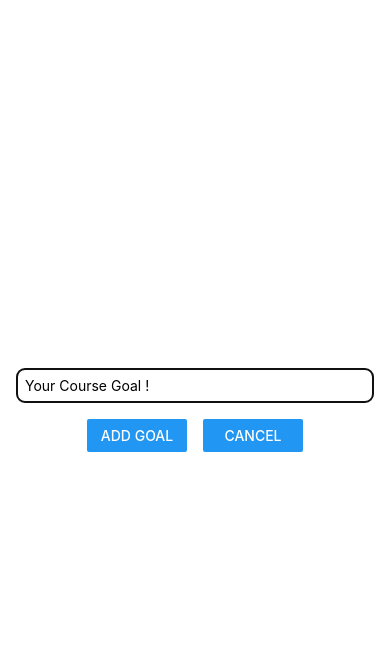
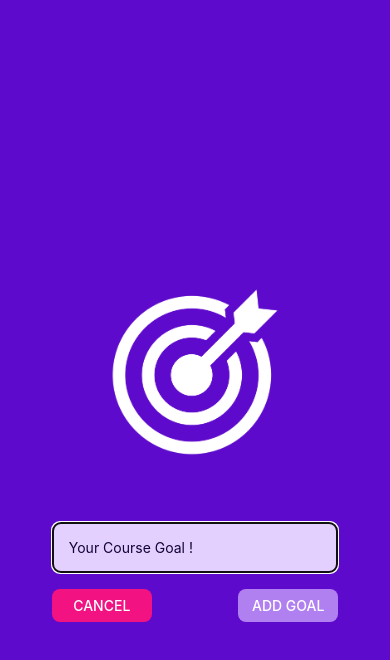
Before and after one commit to SSS-Monocept/Goals-App, a React Native app: screen / in a window 390 px wide. Both pictures are taken after a click on the button "ADD NEW GOAL". Shown: the top 660 px of the page. Built offline with nearby package versions, Linux system fonts and the light colour scheme.

Commit message:
Adding Finishing Touches

```diff
--- a/App.js
+++ b/App.js
@@ -2,6 +2,7 @@ import { useState } from "react";
 import GoalItem from "./components/GoalItem";
 import GoalInput from "./components/GoalInput";
 import { StyleSheet, View, FlatList, Button } from "react-native";
+import { StatusBar } from "expo-status-bar";
 
 export default function App() {
   //Task 2: To manage the list of course goals
@@ -37,6 +38,8 @@ export default function App() {
   }
 
   return (
+    <>
+      <StatusBar style="light" />
       <View style={styles.appContainer}>
         {/*
       1. By defalut the parent container will only take the minimum amount of space required to hold the children
@@ -75,6 +78,7 @@ export default function App() {
         We now dont map our data manually, for flatlist*/}
         </View>
       </View>
+    </>
   );
 }
 
@@ -83,8 +87,10 @@ const styles = StyleSheet.create({
     flex: 1, //Enables the outter/parent container to take all the available screeen
     paddingTop: 50,
     paddingHorizontal: 16,
+    backgroundColor: "#1e085a",
   },
   goalsContainer: {
     flex: 6,
+    marginTop: 10,
   },
 });
--- a/components/GoalInput.js
+++ b/components/GoalInput.js
@@ -1,4 +1,11 @@
-import { View, TextInput, Button, StyleSheet, Modal } from "react-native";
+import {
+  View,
+  TextInput,
+  Button,
+  StyleSheet,
+  Modal,
+  Image,
+} from "react-native";
 import { useState } from "react";
 
 function GoalInput(props) {
@@ -18,6 +25,14 @@ function GoalInput(props) {
     //Aftert that t
     <Modal visible={props.visible} animationType="slide">
       <View style={styles.inputContainer}>
+        {/* To add an image we are supposed to call require("Realative Path")
+            We r currently in components folder => .. => to move up
+            then move to assets => images => goal.png
+        */}
+        <Image
+          source={require("../assets/images/goal.png")}
+          style={styles.images}
+        />
         <TextInput
           style={styles.textInput}
           placeholder="Your Course Goal !"
@@ -26,10 +41,14 @@ function GoalInput(props) {
         />
         <View style={styles.buttonContainer}>
           <View style={styles.button}>
-            <Button title="Add Goal" onPress={addGoalHandler} />
+            <Button title="Cancel" onPress={props.onCancel} color={"#f31282"} />
           </View>
           <View style={styles.button}>
-            <Button title="Cancel" onPress={props.onCancel} />
+            <Button
+              title="Add Goal"
+              onPress={addGoalHandler}
+              color={"#b180f0"}
+            />
           </View>
         </View>
       </View>
@@ -45,24 +64,32 @@ const styles = StyleSheet.create({
     flexDirection: "column",
     justifyContent: "center",
     alignItems: "center",
-    marginBottom: 24,
-    borderBottomWidth: 1,
-    borderBottomColor: "#cccccc",
+    backgroundColor: "#5e0acc",
     padding: 16,
   },
   textInput: {
     borderWidth: 1,
-    borderColor: "#cccccc",
-    width: "100%",
-    padding: 8,
+    borderColor: "#e4d0ff",
+    backgroundColor: "#e4d0ff",
+    color: "#120438",
+    width: "80%",
+    padding: 16,
     borderRadius: 8,
   },
   buttonContainer: {
     flexDirection: "row",
     marginTop: 16,
+    width: "80%",
+    justifyContent: "space-between",
   },
   button: {
     width: 100,
-    marginHorizontal: 8,
+    borderRadius: 8,
+    overflow: "hidden",
+  },
+  images: {
+    width: 200,
+    height: 200,
+    margin: 50,
   },
 });
```
Also changed, not shown: assets/images/goal.png (added). Lines whose indentation alone changed are shown as unchanged.
